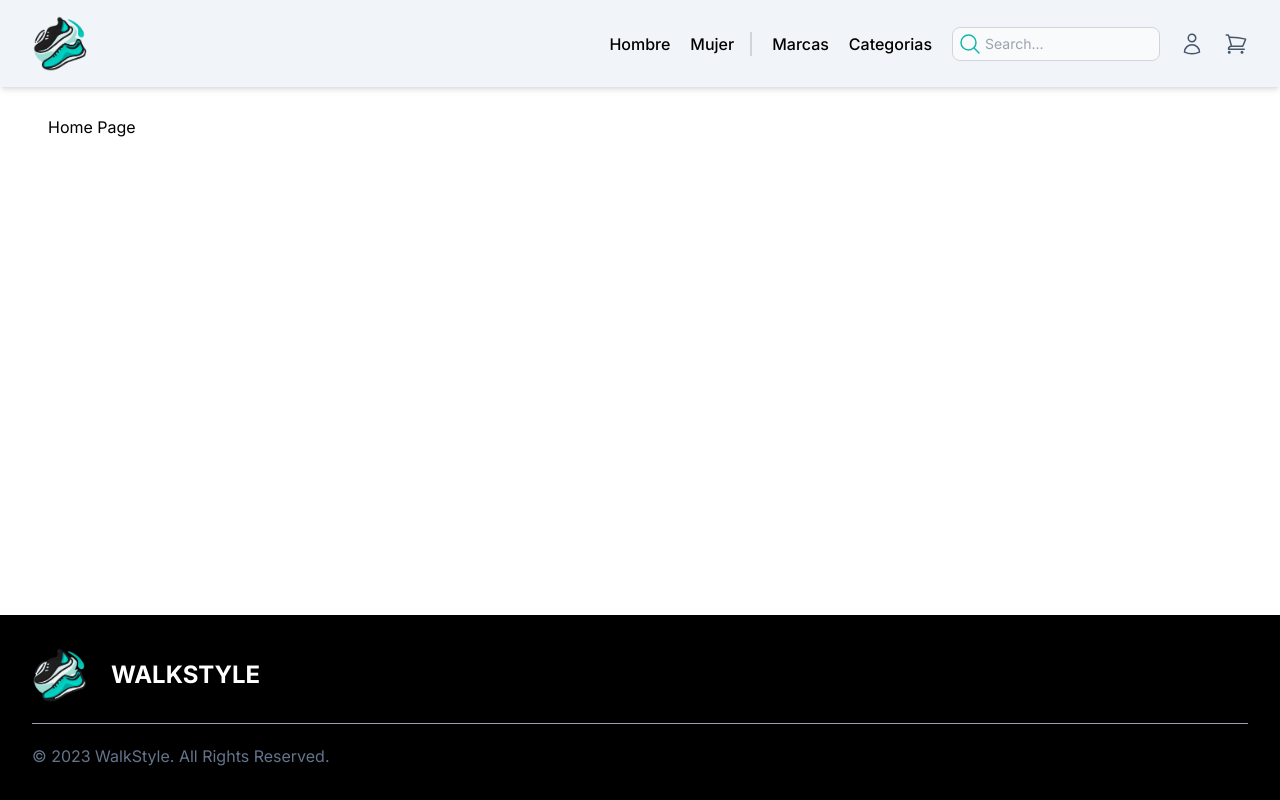
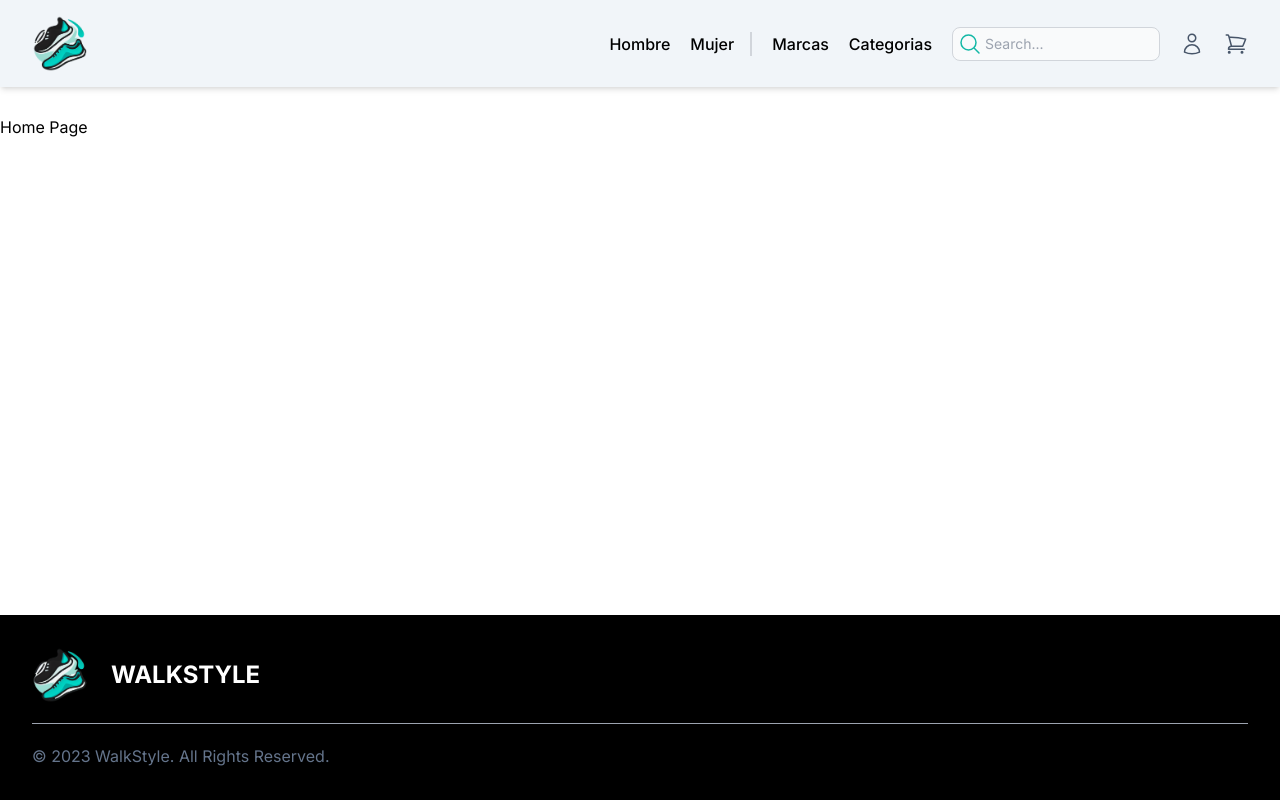
Before and after one commit to hecsolmay/walkstyle-web, a Next.js app: page / in a window 1280 px wide. Built offline with nearby package versions, Linux system fonts and the light colour scheme.

Commit message:
change margin in layout for eccomerce

```diff
--- a/src/app/(eccomerce)/layout.tsx
+++ b/src/app/(eccomerce)/layout.tsx
@@ -10,7 +10,8 @@ export default function EcommerceLayout ({
     <div className="flex h-screen min-h-screen w-screen flex-col">
       <Navbar />
       <div className='flex h-full w-full flex-col overflow-auto scroll-smooth scrollbar-thin scrollbar-track-transparent scrollbar-thumb-slate-400'>
-        <main className='mx-6 my-7 flex-1 md:mx-8 lg:mx-12' >
+        <main className='my-7 flex-1' >
+          {/* MARGIN TO ADD TO CONTAINER HEIGHT mx-6 md:mx-8 lg:mx-12 */}
           {children}
         </main>
         <Footer/>
```
